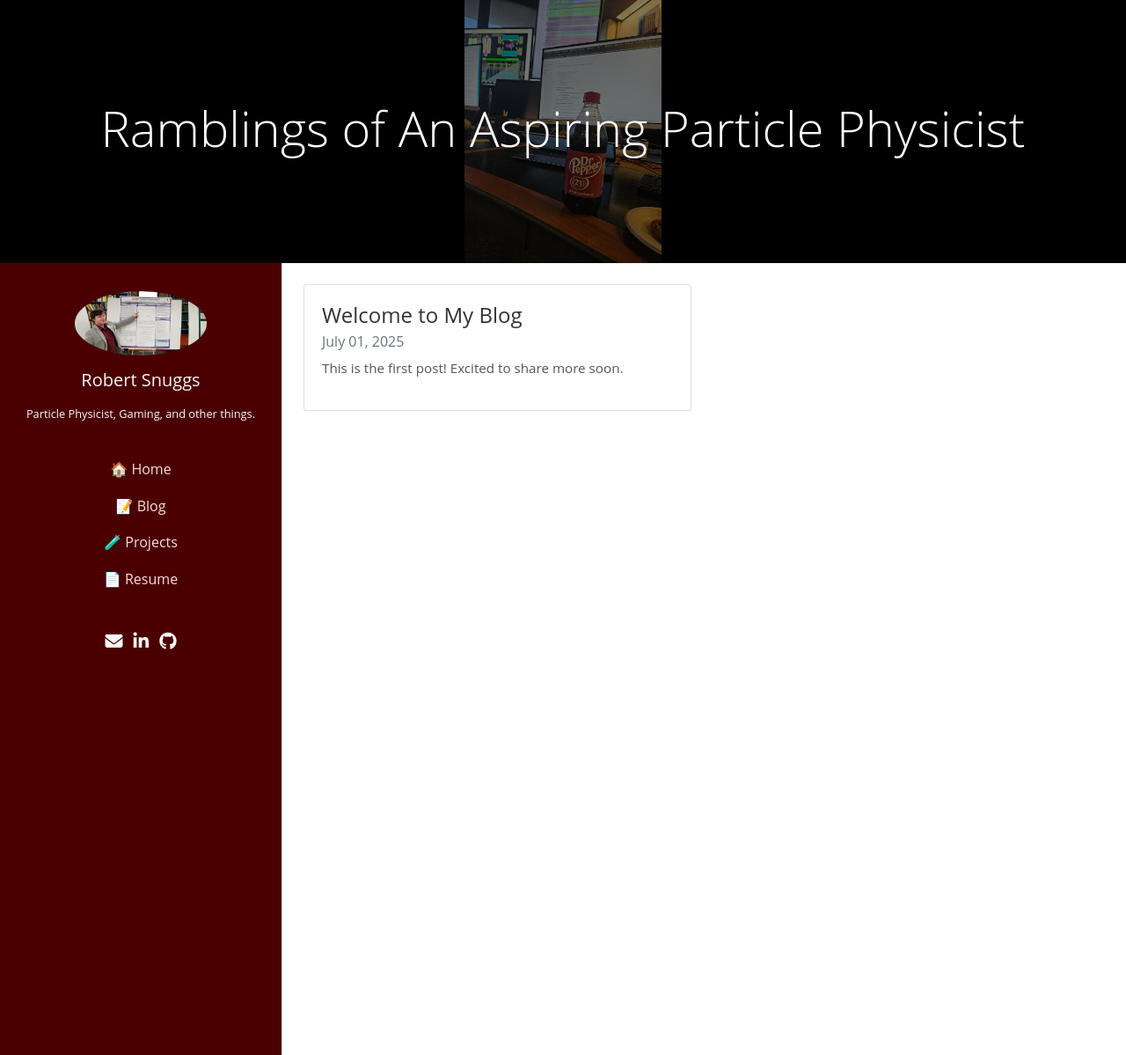
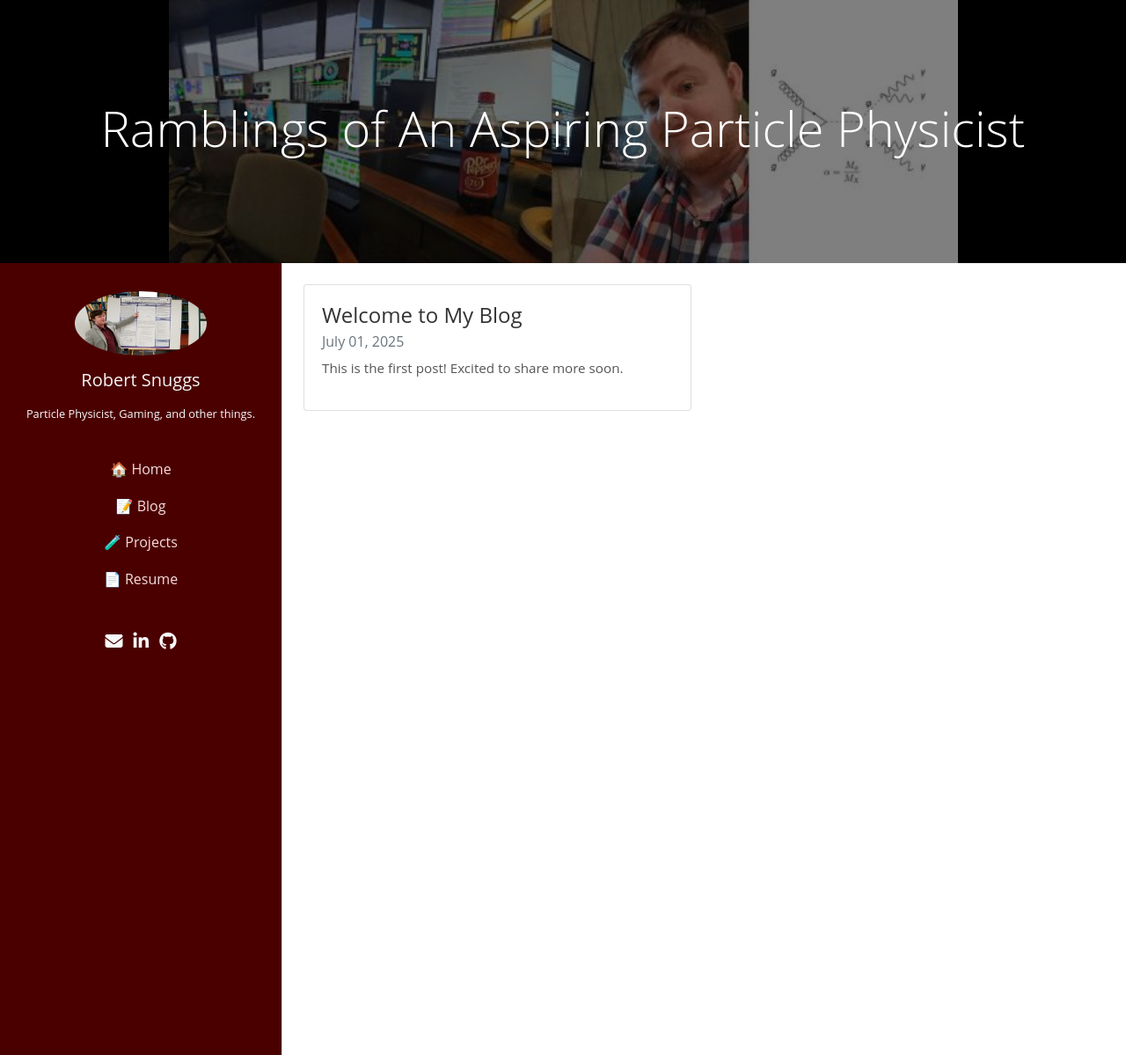
Before and after one commit to madscientoast/madscientoast.github.io, a Jekyll site: the page built from blog.html, in a window 1280 px wide. Shown: the whole page at 88% size. Built offline with Jekyll 4.4.1, drawn with Linux system fonts in a browser that asks for light colours; nearby versions of some CDN libraries.

Commit message:
Update default.html

```diff
--- a/_layouts/default.html
+++ b/_layouts/default.html
@@ -10,7 +10,7 @@
 </head>
 <body>
   <!-- Header Banner -->
-  <header class="blog-header text-white d-flex align-items-center" style="min-height: 200px; padding: 4rem 1rem; background: linear-gradient(rgba(0,0,0,0.5), rgba(0,0,0,0.5)), url('/DQM_Background.jpg') center/contain no-repeat; background-color: #000;">
+  <header class="blog-header text-white d-flex align-items-center" style="min-height: 200px; padding: 4rem 1rem; background: linear-gradient(rgba(0,0,0,0.5), rgba(0,0,0,0.5)), url('/background.jpg') center/contain no-repeat; background-color: #000;">
     <div class="container text-center text-white py-5">
       <h1 class="display-4">Ramblings of An Aspiring Particle Physicist</h1>
     </div>
```
